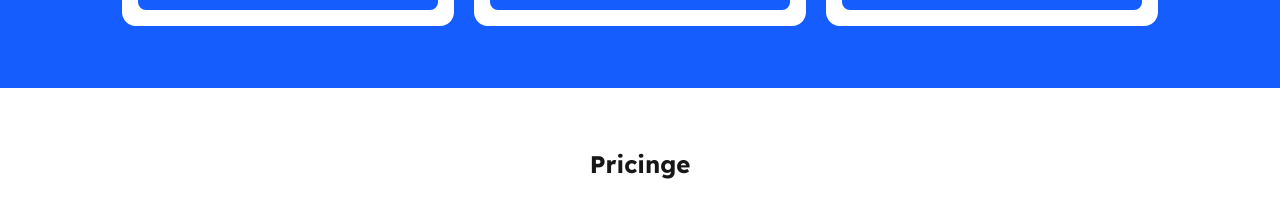
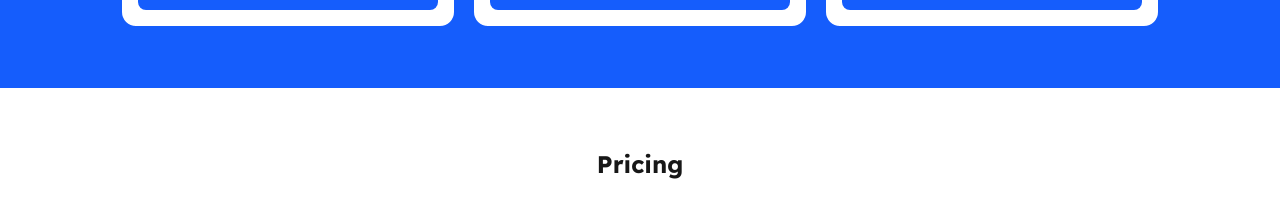
Before and after one commit to Ian-Val/portfolio-2026, a Next.js app: page / in a window 1280 px wide. Shown: the part 2248-2450 px from the top of the page. Built offline with nearby package versions, Linux system fonts and the light colour scheme.

Commit message:
fixed typo

```diff
--- a/components/homepage/sections/Pricing.tsx
+++ b/components/homepage/sections/Pricing.tsx
@@ -12,7 +12,7 @@ export default function Services() {
       items-center justify-between
       text-neutral-900"
     >
-      <h2 className="mb-6 text-2xl text-center">Pricinge</h2>
+      <h2 className="mb-6 text-2xl text-center">Pricing</h2>
       <div className="grid sm:grid-cols-3 grid-cols-1 gap-4">
         <Card outline={true} color="blue">
           <div className="flex sm:flex-col flex-row-reverse justify-between w-full">
```
